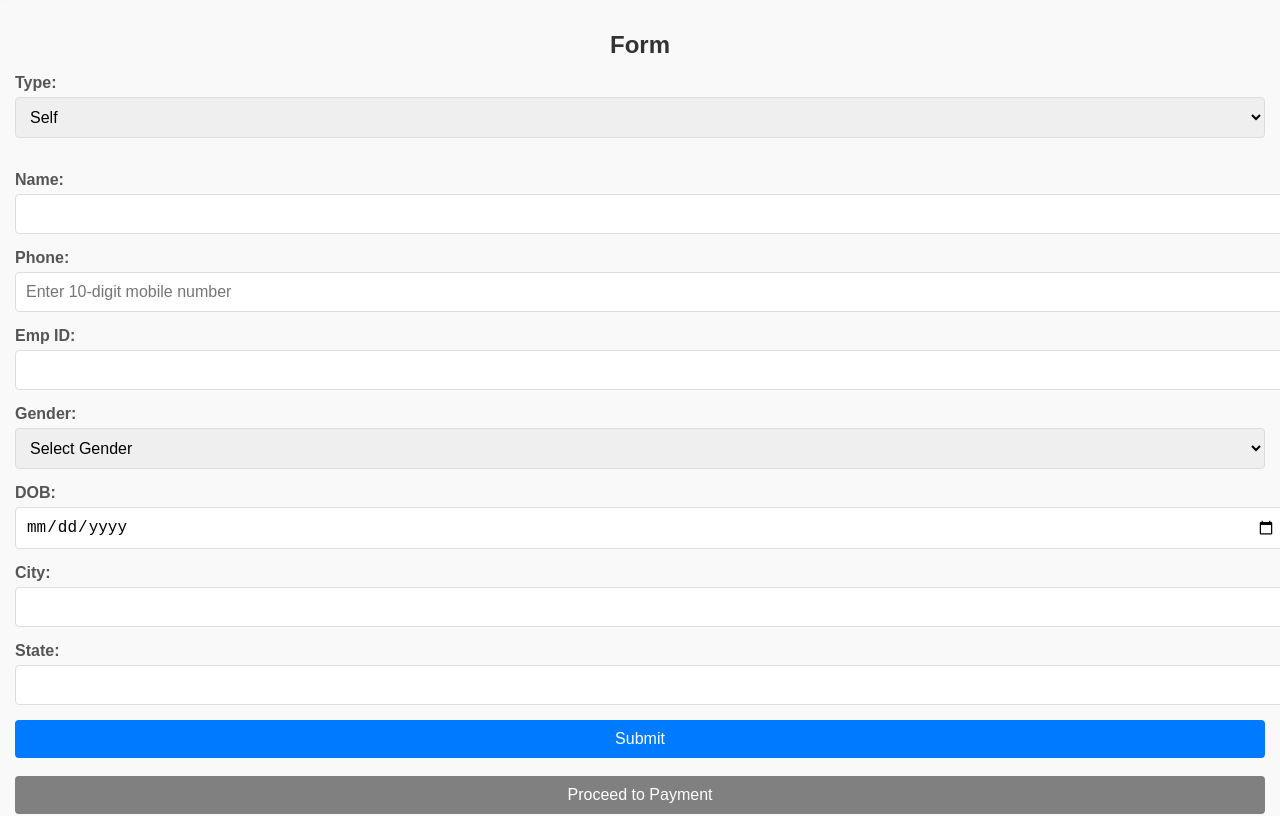
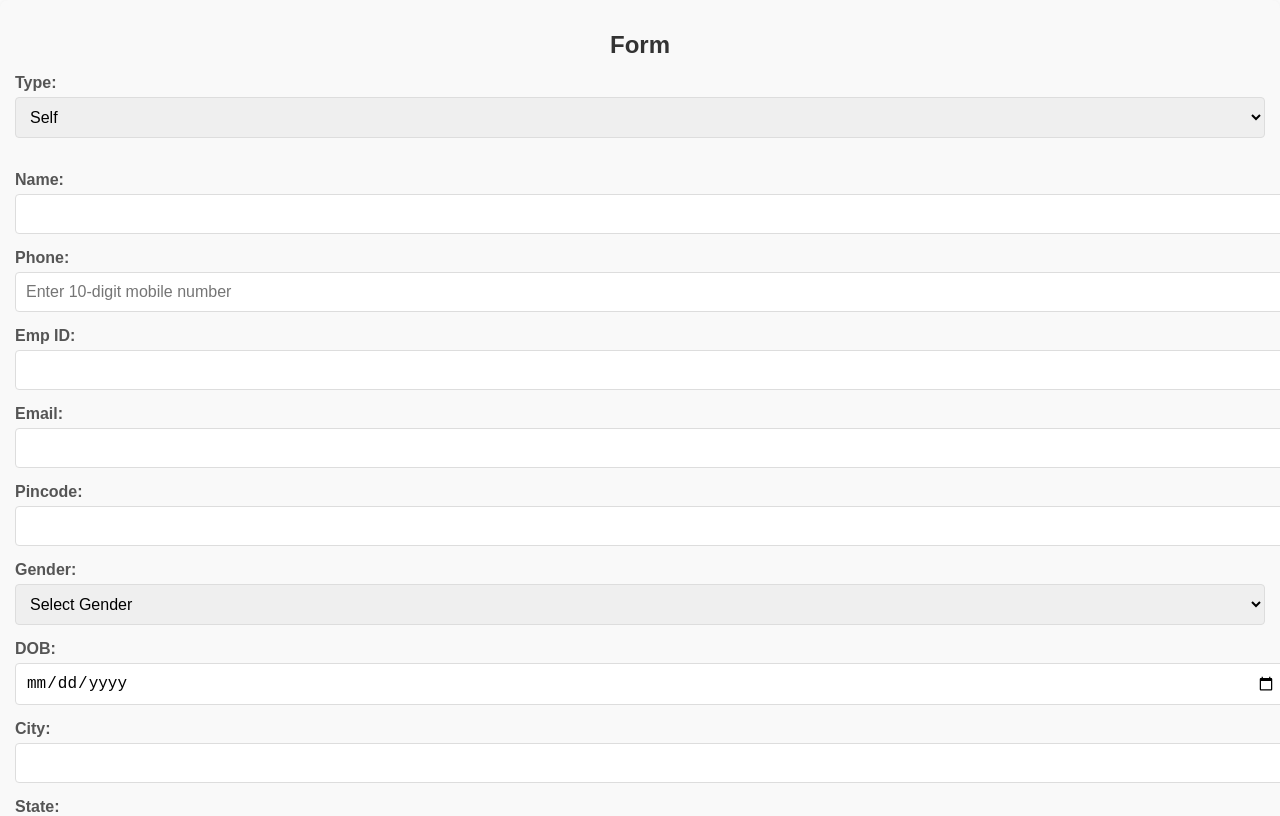
Before and after one commit to pavancodes24/referral-lab-form, a React (Create React App) app: page / in a window 1280 px wide. Shown: the top 816 px of the page. Built offline with nearby package versions, Linux system fonts and the light colour scheme.

Commit message:
added email and pincode for beneficiaries

```diff
--- a/src/App.js
+++ b/src/App.js
@@ -50,6 +50,8 @@ function App() {
     name: '',
     phone: '',
     empId: '',
+    email: '',
+    pincode: '',
     gender: '',
     dob: '',
     city: '',
@@ -94,6 +96,8 @@ function App() {
           name: '',
           phone: '',
           empId: '',
+          email: '',
+          pincode: '',
           gender: '',
           dob: '',
           city: '',
@@ -105,6 +109,8 @@ function App() {
           name: '',
           phone: '',
           empId: '',
+          email: '',
+          pincode: '',
           gender: '',
           dob: '',
           city: '',
@@ -144,6 +150,8 @@ function App() {
       name: '',
       phone: '',
       empId: '',
+      email: '',
+      pincode: '',
       gender: '',
       dob: '',
       city: '',
@@ -225,14 +233,14 @@ function App() {
       alert('something went wrong');
     } else {
       console.log('User updated successfully:', updateData);
-      alert('Payment Success(Approval takes 24-48 hrs');
+      alert('Payment Success(Approval takes 24-48 hrs)');
       window.location.reload();
     }
   };
 
   const copyToClipboard = () => {
     navigator.clipboard
-      .writeText('2334242423243@ybl')
+      .writeText('REFERALAB.09@cmsidfc')
       .then(() => {
         alert('UPI ID copied to clipboard!');
       })
@@ -274,7 +282,7 @@ function App() {
 
           {dataList.filter((item) => item.type === 'Self').length > 0 &&
           Object.values(dataList.filter((item) => item.type === 'Self')[0])
-            .length == 8 &&
+            .length == 10 &&
           !isEditing ? (
             <select
               disabled
@@ -345,6 +353,9 @@ function App() {
             onChange={handleChange}
             className="form-input"
             pattern="[0-9]{10}"
+            onInvalid={(e) =>
+              e.target.setCustomValidity('Please Enter a Valid  Mobile Number')
+            }
             maxLength="10"
             inputMode="numeric"
             placeholder="Enter 10-digit mobile number"
@@ -367,6 +378,35 @@ function App() {
             />
           </div>
         )}
+
+        <div className="form-group">
+          <label className="form-label">Email:</label>
+          <input
+            type="email"
+            name="email"
+            value={formData.email}
+            onChange={handleChange}
+            className="form-input"
+            required
+          />
+        </div>
+
+        <div className="form-group">
+          <label className="form-label">Pincode:</label>
+          <input
+            type="text"
+            name="pincode"
+            value={formData.pincode}
+            onInvalid={(e) =>
+              e.target.setCustomValidity('Please Enter a Valid  Pincode')
+            }
+            pattern="[0-9]{6}"
+            maxLength="6"
+            onChange={handleChange}
+            className="form-input"
+            required
+          />
+        </div>
 
         <div className="form-group">
           <label className="form-label">Gender:</label>
@@ -456,6 +496,10 @@ function App() {
                 </p>
                 <p>
                   <strong>Emp ID:</strong> {item.empId || '-'}
+                </p>
+
+                <p>
+                  <strong>Email:</strong> {item.email}
                 </p>
                 <p>
                   <strong>Gender:</strong> {item.gender}
```
Also changed, not shown: test.js (added).
